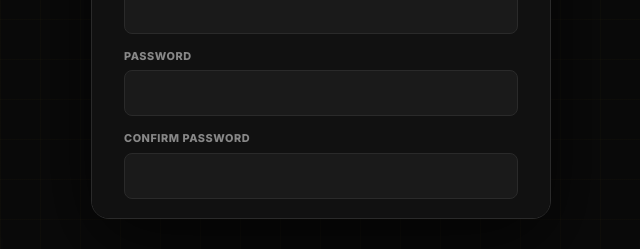
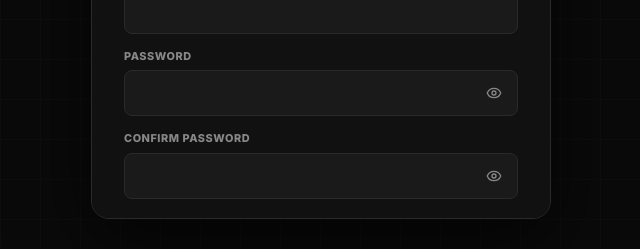
Before and after one commit to Sachi-ni/multi-salon-web-app, a React (Create React App) app in the folder frontend/: page /editProfile in a window 1280 px wide. Shown: the part 541-790 px from the top of the page, without its empty margins (319-959 px from the left). Built offline with nearby package versions, Linux system fonts and the light colour scheme.

Commit message:
Add password view toggle icons across all password input fields

```diff
--- a/frontend/src/components/ui/Input.jsx
+++ b/frontend/src/components/ui/Input.jsx
@@ -39,7 +39,7 @@ const Input = ({
             autoComplete={props.autoComplete || "new-password"}
             {...props}
           />
-          {type === "password" && Boolean(props.value) && (
+          {type === "password" && (
             <button
               type="button"
               onClick={() => setShowPassword((visible) => !visible)}
--- a/frontend/src/pages/auth/Login.jsx
+++ b/frontend/src/pages/auth/Login.jsx
@@ -3,6 +3,7 @@ import { useNavigate } from "react-router-dom";
 import { useAuth } from "../../context/AuthContext";
 import { useAlert } from "../../context/AlertContext";
 import { motion } from "framer-motion";
+import { Eye, EyeOff } from "lucide-react";
 import { API_URL } from "../../config";
 import useFormValidation from "../../hooks/useFormValidation";
 import { validateEmail } from "../../utils/validation";
@@ -26,6 +27,7 @@ const Login = () => {
   const { showAlert } = useAlert();
   const [email, setEmail] = useState("");
   const [password, setPassword] = useState("");
+  const [showPassword, setShowPassword] = useState(false);
   const [loading, setLoading] = useState(false);
   const [error, setError] = useState("");
 
@@ -404,8 +406,9 @@ const Login = () => {
               <label className="block text-[0.68rem] font-extrabold text-muted-2 tracking-wider uppercase mb-1.5">
                 Password
               </label>
+              <div className="relative">
                 <input
-                type="password"
+                  type={showPassword ? "text" : "password"}
                   placeholder="Enter your password"
                   value={password}
                   onChange={(e) => {
@@ -413,9 +416,18 @@ const Login = () => {
                     if (error) setError("");
                   }}
                   onBlur={() => handleLoginBlur("password")}
-                className={`w-full bg-surface-2 border border-border rounded-lg px-3.5 py-3 text-sm text-white outline-none transition-all duration-200 placeholder:text-muted focus:border-accent focus:bg-accent-dim/30 ${loginErrors.password ? "border-red-500/50 focus:border-red-500" : ""}`}
+                  className={`w-full bg-surface-2 border border-border rounded-lg px-3.5 py-3 pr-10 text-sm text-white outline-none transition-all duration-200 placeholder:text-muted focus:border-accent focus:bg-accent-dim/30 ${loginErrors.password ? "border-red-500/50 focus:border-red-500" : ""}`}
                   autoComplete="new-password"
                 />
+                <button
+                  type="button"
+                  onClick={() => setShowPassword((v) => !v)}
+                  className="absolute right-3 top-1/2 -translate-y-1/2 p-1 text-muted-2 hover:text-white transition-colors"
+                  aria-label={showPassword ? "Hide password" : "Show password"}
+                >
+                  {showPassword ? <EyeOff className="w-4 h-4" /> : <Eye className="w-4 h-4" />}
+                </button>
+              </div>
               {loginErrors.password && <span className="text-xs text-red-400 mt-1 block font-medium">{loginErrors.password}</span>}
             </div>
 
--- a/frontend/src/pages/auth/ResetPassword.jsx
+++ b/frontend/src/pages/auth/ResetPassword.jsx
@@ -1,6 +1,7 @@
 import React, { useEffect, useState } from "react";
 import { Link, useNavigate, useSearchParams } from "react-router-dom";
 import { motion } from "framer-motion";
+import { Eye, EyeOff } from "lucide-react";
 import { API_URL } from "../../config";
 import useFormValidation from "../../hooks/useFormValidation";
 import { validateConfirmPassword, validatePassword } from "../../utils/validation";
@@ -11,6 +12,8 @@ const ResetPassword = () => {
   const token = searchParams.get("token") || "";
   const [newPassword, setNewPassword] = useState("");
   const [confirmPassword, setConfirmPassword] = useState("");
+  const [showNewPassword, setShowNewPassword] = useState(false);
+  const [showConfirmPassword, setShowConfirmPassword] = useState(false);
   const [error, setError] = useState(token ? "" : "This reset link is missing its token.");
   const [success, setSuccess] = useState("");
   const [loading, setLoading] = useState(false);
@@ -65,10 +68,21 @@ const ResetPassword = () => {
         ) : (
           <form onSubmit={handleSubmit}>
             <label className="block text-[0.68rem] font-extrabold text-muted-2 tracking-wider uppercase mb-1.5">New password</label>
-            <input type="password" required value={newPassword} onChange={(event) => setNewPassword(event.target.value)} onBlur={() => handleBlur("newPassword")} className={`w-full bg-surface-2 border border-border rounded-lg px-3.5 py-3 text-sm text-white outline-none placeholder:text-muted focus:border-accent ${errors.newPassword ? "border-red-500/50 focus:border-red-500" : ""}`} autoComplete="new-password" />
+            <div className="relative">
+              <input type={showNewPassword ? "text" : "password"} required value={newPassword} onChange={(event) => setNewPassword(event.target.value)} onBlur={() => handleBlur("newPassword")} className={`w-full bg-surface-2 border border-border rounded-lg px-3.5 py-3 pr-10 text-sm text-white outline-none placeholder:text-muted focus:border-accent ${errors.newPassword ? "border-red-500/50 focus:border-red-500" : ""}`} autoComplete="new-password" />
+              <button type="button" onClick={() => setShowNewPassword(v => !v)} className="absolute right-3 top-1/2 -translate-y-1/2 p-1 text-muted-2 hover:text-white transition-colors" aria-label={showNewPassword ? "Hide password" : "Show password"}>
+                {showNewPassword ? <EyeOff className="w-4 h-4" /> : <Eye className="w-4 h-4" />}
+              </button>
+            </div>
             {errors.newPassword && <p className="mt-1 text-xs text-red-300">{errors.newPassword}</p>}
+
             <label className="block text-[0.68rem] font-extrabold text-muted-2 tracking-wider uppercase mt-4 mb-1.5">Confirm password</label>
-            <input type="password" required value={confirmPassword} onChange={(event) => setConfirmPassword(event.target.value)} onBlur={() => handleBlur("confirmPassword")} className={`w-full bg-surface-2 border border-border rounded-lg px-3.5 py-3 text-sm text-white outline-none placeholder:text-muted focus:border-accent ${errors.confirmPassword ? "border-red-500/50 focus:border-red-500" : ""}`} autoComplete="new-password" />
+            <div className="relative">
+              <input type={showConfirmPassword ? "text" : "password"} required value={confirmPassword} onChange={(event) => setConfirmPassword(event.target.value)} onBlur={() => handleBlur("confirmPassword")} className={`w-full bg-surface-2 border border-border rounded-lg px-3.5 py-3 pr-10 text-sm text-white outline-none placeholder:text-muted focus:border-accent ${errors.confirmPassword ? "border-red-500/50 focus:border-red-500" : ""}`} autoComplete="new-password" />
+              <button type="button" onClick={() => setShowConfirmPassword(v => !v)} className="absolute right-3 top-1/2 -translate-y-1/2 p-1 text-muted-2 hover:text-white transition-colors" aria-label={showConfirmPassword ? "Hide password" : "Show password"}>
+                {showConfirmPassword ? <EyeOff className="w-4 h-4" /> : <Eye className="w-4 h-4" />}
+              </button>
+            </div>
             {errors.confirmPassword && <p className="mt-1 text-xs text-red-300">{errors.confirmPassword}</p>}
             {error && <p className="mt-3 text-sm text-red-300">{error}</p>}
             <button type="submit" disabled={loading || !isValid} className="w-full mt-5 bg-accent text-primary border-none rounded-lg py-3.5 text-sm font-extrabold tracking-wider uppercase disabled:opacity-50">{loading ? "Resetting..." : "Reset Password"}</button>
--- a/frontend/src/pages/auth/SuperAdminHardening.jsx
+++ b/frontend/src/pages/auth/SuperAdminHardening.jsx
@@ -1,5 +1,6 @@
 import React, { useState } from "react";
 import { useLocation, useNavigate } from "react-router-dom";
+import { Eye, EyeOff } from "lucide-react";
 import { API_URL } from "../../config";
 import { useAuth } from "../../context/AuthContext";
 import useFormValidation from "../../hooks/useFormValidation";
@@ -12,6 +13,7 @@ const SuperAdminHardening = () => {
   const [step, setStep] = useState(location.state?.hardeningStep || "change-password");
   const [token, setToken] = useState(location.state?.token || "");
   const [password, setPassword] = useState("");
+  const [showPassword, setShowPassword] = useState(false);
   const [error, setError] = useState("");
   const [loading, setLoading] = useState(false);
   const { errors, handleBlur, validateAll, isValid } = useFormValidation({ password }, { password: validatePassword });
@@ -73,16 +75,26 @@ const SuperAdminHardening = () => {
         </p>
         {step === "change-password" && (
           <>
+            <div className="relative">
               <input
-              type="password"
+                type={showPassword ? "text" : "password"}
                 required
                 minLength={8}
                 value={password}
                 onChange={(event) => setPassword(event.target.value)}
                 onBlur={() => handleBlur("password")}
                 placeholder="New strong password"
-              className={`w-full bg-surface-2 border border-border rounded-lg px-3.5 py-3 text-sm text-white outline-none focus:border-accent ${errors.password ? "border-red-500/50 focus:border-red-500" : ""}`}
+                className={`w-full bg-surface-2 border border-border rounded-lg px-3.5 py-3 pr-10 text-sm text-white outline-none focus:border-accent ${errors.password ? "border-red-500/50 focus:border-red-500" : ""}`}
               />
+              <button
+                type="button"
+                onClick={() => setShowPassword((v) => !v)}
+                className="absolute right-3 top-1/2 -translate-y-1/2 p-1 text-muted-2 hover:text-white transition-colors"
+                aria-label={showPassword ? "Hide password" : "Show password"}
+              >
+                {showPassword ? <EyeOff className="w-4 h-4" /> : <Eye className="w-4 h-4" />}
+              </button>
+            </div>
             {errors.password && <p className="mt-1 text-xs text-danger">{errors.password}</p>}
           </>
         )}
--- a/frontend/src/pages/auth/edit.jsx
+++ b/frontend/src/pages/auth/edit.jsx
@@ -1,7 +1,7 @@
 import React, { useState } from "react";
 import { useNavigate } from "react-router-dom";
 import { useAuth } from "../../context/AuthContext";
-import { X, Camera } from "lucide-react";
+import { X, Camera, Eye, EyeOff } from "lucide-react";
 import axios from "axios";
 import { API_BASE, API_URL } from "../../config";
 import useFormValidation from "../../hooks/useFormValidation";
@@ -23,6 +23,8 @@ const Edit = () => {
   const [username, setUsername] = useState(user?.username || "");
   const [password, setPassword] = useState("");
   const [confirmPassword, setConfirmPassword] = useState("");
+  const [showPassword, setShowPassword] = useState(false);
+  const [showConfirmPassword, setShowConfirmPassword] = useState(false);
   const [image, setImage] = useState(null);
   const [formError, setFormError] = useState("");
   const [emailSubmitError, setEmailSubmitError] = useState("");
@@ -239,14 +241,24 @@ const Edit = () => {
             <label className="block text-[0.68rem] font-extrabold text-muted-2 tracking-wider uppercase mb-1.5">
               Password
             </label>
+            <div className="relative">
               <input
-              type="password"
+                type={showPassword ? "text" : "password"}
                 minLength={8}
                 value={password}
                 onChange={(e) => setPassword(e.target.value)}
                 onBlur={() => handleBlur("password")}
-              className={`w-full bg-surface-2 border border-border rounded-lg px-3.5 py-3 text-sm text-white outline-none transition-all duration-200 placeholder:text-muted focus:border-accent focus:bg-accent-dim/30 ${errors.password ? "border-red-500/50 focus:border-red-500" : ""}`}
+                className={`w-full bg-surface-2 border border-border rounded-lg px-3.5 py-3 pr-10 text-sm text-white outline-none transition-all duration-200 placeholder:text-muted focus:border-accent focus:bg-accent-dim/30 ${errors.password ? "border-red-500/50 focus:border-red-500" : ""}`}
               />
+              <button
+                type="button"
+                onClick={() => setShowPassword((v) => !v)}
+                className="absolute right-3 top-1/2 -translate-y-1/2 p-1 text-muted-2 hover:text-white transition-colors"
+                aria-label={showPassword ? "Hide password" : "Show password"}
+              >
+                {showPassword ? <EyeOff className="w-4 h-4" /> : <Eye className="w-4 h-4" />}
+              </button>
+            </div>
             {errors.password && <p className="mt-1 text-xs text-red-300">{errors.password}</p>}
           </div>
 
@@ -254,14 +266,24 @@ const Edit = () => {
             <label className="block text-[0.68rem] font-extrabold text-muted-2 tracking-wider uppercase mb-1.5">
               Confirm Password
             </label>
+            <div className="relative">
               <input
-              type="password"
+                type={showConfirmPassword ? "text" : "password"}
                 minLength={8}
                 value={confirmPassword}
                 onChange={(e) => setConfirmPassword(e.target.value)}
                 onBlur={() => handleBlur("confirmPassword")}
-              className={`w-full bg-surface-2 border border-border rounded-lg px-3.5 py-3 text-sm text-white outline-none transition-all duration-200 placeholder:text-muted focus:border-accent focus:bg-accent-dim/30 ${errors.confirmPassword ? "border-red-500/50 focus:border-red-500" : ""}`}
+                className={`w-full bg-surface-2 border border-border rounded-lg px-3.5 py-3 pr-10 text-sm text-white outline-none transition-all duration-200 placeholder:text-muted focus:border-accent focus:bg-accent-dim/30 ${errors.confirmPassword ? "border-red-500/50 focus:border-red-500" : ""}`}
               />
+              <button
+                type="button"
+                onClick={() => setShowConfirmPassword((v) => !v)}
+                className="absolute right-3 top-1/2 -translate-y-1/2 p-1 text-muted-2 hover:text-white transition-colors"
+                aria-label={showConfirmPassword ? "Hide password" : "Show password"}
+              >
+                {showConfirmPassword ? <EyeOff className="w-4 h-4" /> : <Eye className="w-4 h-4" />}
+              </button>
+            </div>
             {errors.confirmPassword && <p className="mt-1 text-xs text-red-300">{errors.confirmPassword}</p>}
           </div>
 
```
Lines whose indentation alone changed are shown as unchanged.
